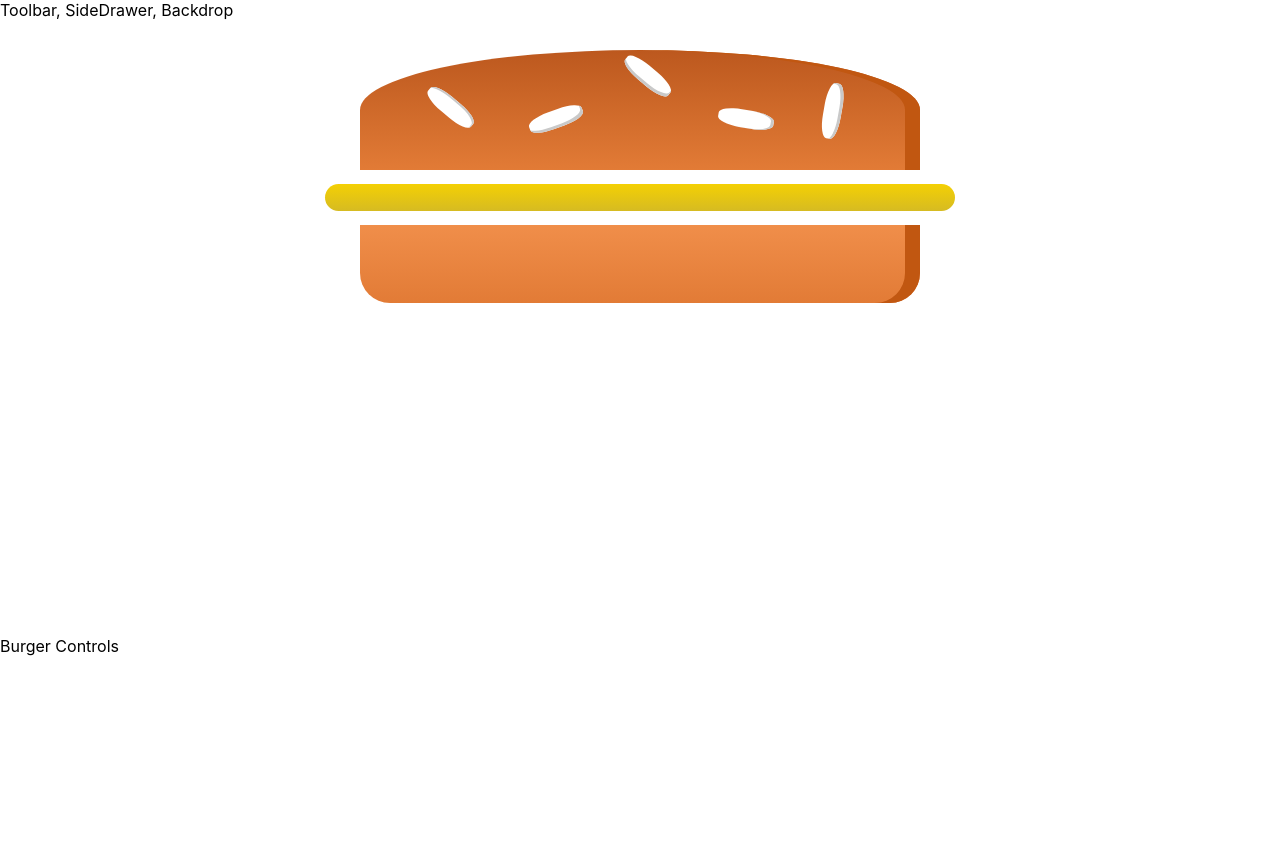
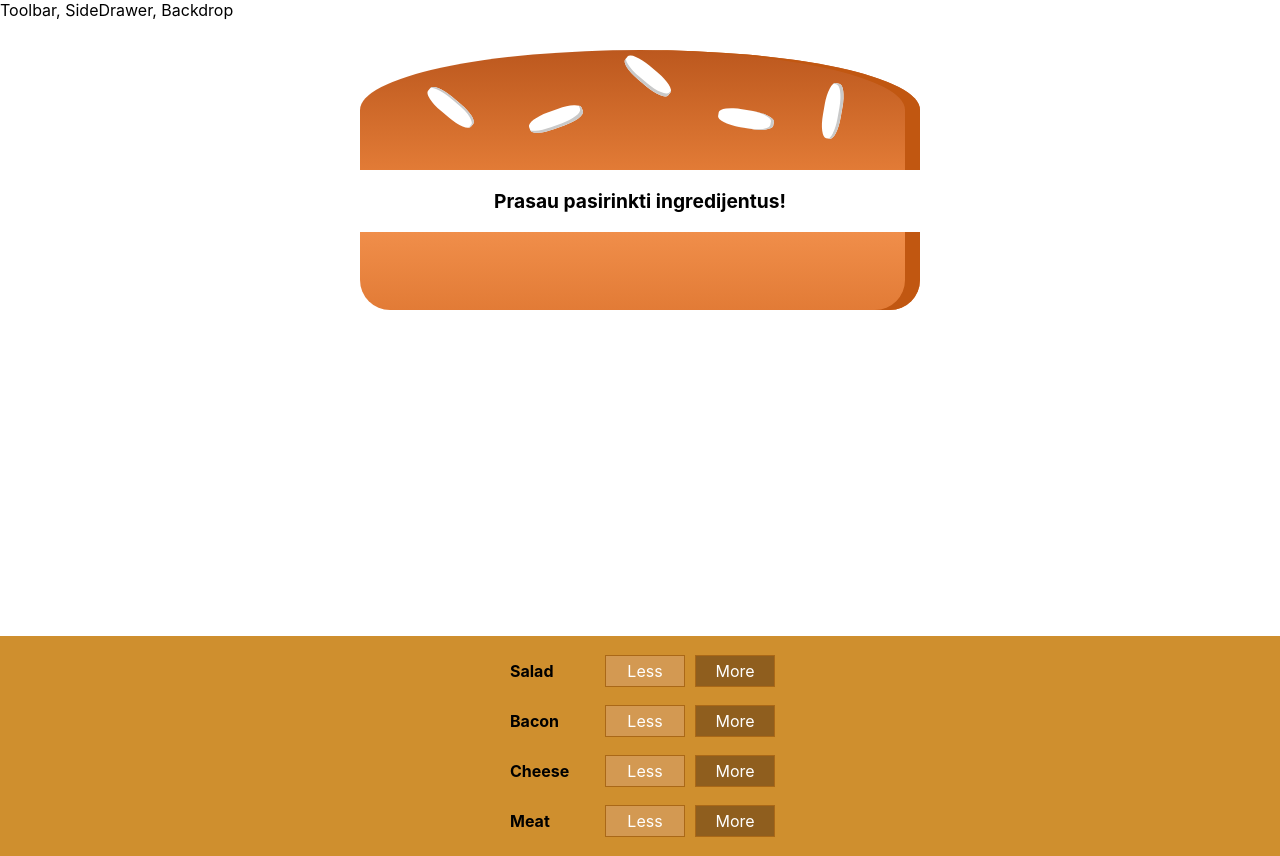
Before and after one commit to spinass/Burger-Build, a React app: page / in a window 1280 px wide. Before the commit the page ends 800 px from the top, so only its background shows below. Built offline with nearby package versions, Linux system fonts and the light colour scheme; the HTML template or start-up script is replaced by a standard one.

Commit message:
Turime meniu

```diff
--- /dev/null
+++ b/src/components/Burger/BuildControls/BuildControl/BuildControl.css
@@ -0,0 +1,56 @@
+.BuildControl {
+    display: flex;
+    justify-content: space-between;
+    align-items: center;
+    margin: 5px 0;
+}
+
+.BuildControl button {
+    display: block;
+    font: inherit;
+    padding: 5px;
+    margin: 0 5px;
+    width: 80px;
+    border: 1px solid #AA6817;
+    cursor: pointer;
+    outline: none;
+}
+
+.BuildControl button:disabled {
+    background-color: #AC9980;
+    border: 1px solid #7E7365;
+    color: #ccc;
+    cursor: default;
+}
+
+.BuildControl button:hover:disabled {
+    background-color: #AC9980;
+    color: #ccc;
+    cursor: not-allowed;
+}
+
+.Label {
+    padding: 10px;
+    font-weight: bold;
+    width: 80px;
+}
+
+.BuildControl .Less {
+    background-color: #D39952;
+    color: white;
+}
+
+.BuildControl .More {
+    background-color: #8F5E1E;
+    color: white;
+}
+
+.BuildControl .Less:hover, .BuildControl .Less:active {
+    background-color: #DAA972;
+    color: white;
+}
+
+.BuildControl .More:hover,.BuildControl .More:active {
+    background-color: #99703F;
+    color: white;
+}
--- /dev/null
+++ b/src/components/Burger/BuildControls/BuildControl/BuildControl.js
@@ -0,0 +1,13 @@
+import React from "react";
+
+import "./BuildControl.css";
+
+const buildControl = props => (
+  <div className="BuildControl">
+    <div className="Label">{props.label}</div>
+    <button className="Less">Less</button>
+    <button className="More">More</button>
+  </div>
+);
+
+export default buildControl;
--- /dev/null
+++ b/src/components/Burger/BuildControls/BuildControls.css
@@ -0,0 +1,10 @@
+.BuildControls {
+  width: 100%;
+  background-color: #CF8F2E;
+  display: flex;
+  flex-flow: column;
+  align-items: center;
+  box-shadow: 0 2px 1px #ccc;
+  margin: auto;
+  padding: 10px 0;
+}
--- /dev/null
+++ b/src/components/Burger/BuildControls/BuildControls.js
@@ -0,0 +1,22 @@
+import React from "react";
+
+import "./BuildControls.css";
+
+import BuildControl from "./BuildControl/BuildControl";
+
+const controls = [
+  { label: "Salad", type: "salad" },
+  { label: "Bacon", type: "bacon" },
+  { label: "Cheese", type: "cheese" },
+  { label: "Meat", type: "meat" }
+];
+
+const buildControls = props => (
+  <div className="BuildControls">
+    {controls.map(ctrl => (
+      <BuildControl key={ctrl.label} label={ctrl.label} />
+    ))}
+  </div>
+);
+
+export default buildControls;
--- a/src/containers/BurgerBuilder/BurgerBuilder.js
+++ b/src/containers/BurgerBuilder/BurgerBuilder.js
@@ -2,13 +2,14 @@
 
 import Aux from "../../hoc/Aux";
 import Burger from "../../components/Burger/Burger";
+import BuildControls from "../../components/Burger/BuildControls/BuildControls";
 
 class BurgerBuilder extends Component {
   state = {
     ingredients: {
       salad: 0,
       bacon: 0,
-      cheese: 1,
+      cheese: 0,
       meat: 0
     }
   };
@@ -16,7 +17,7 @@
     return (
       <Aux>
         <Burger ingredients={this.state.ingredients} />
-        <div>Burger Controls</div>
+        <BuildControls />
       </Aux>
     );
   }
```
Also changed, not shown: src/components/Burger/BuidControls/BuildControl/BuildControl.css (deleted), src/components/Burger/BuidControls/BuildControl/BuildControl.js (deleted), src/components/Burger/BuidControls/BuildControls.css (deleted), src/components/Burger/BuidControls/BuildControls.js (deleted).
